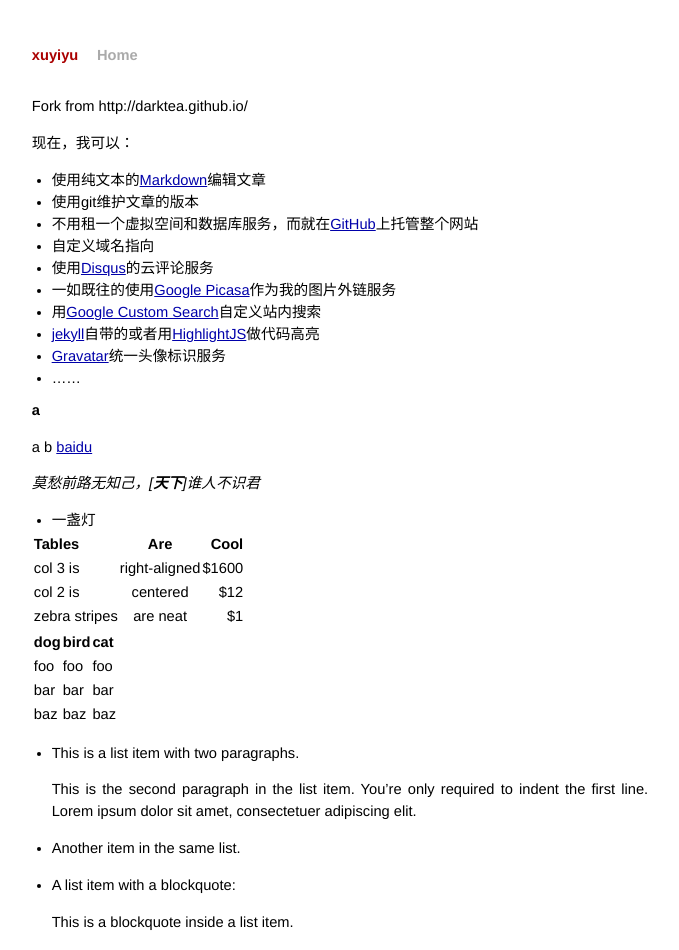
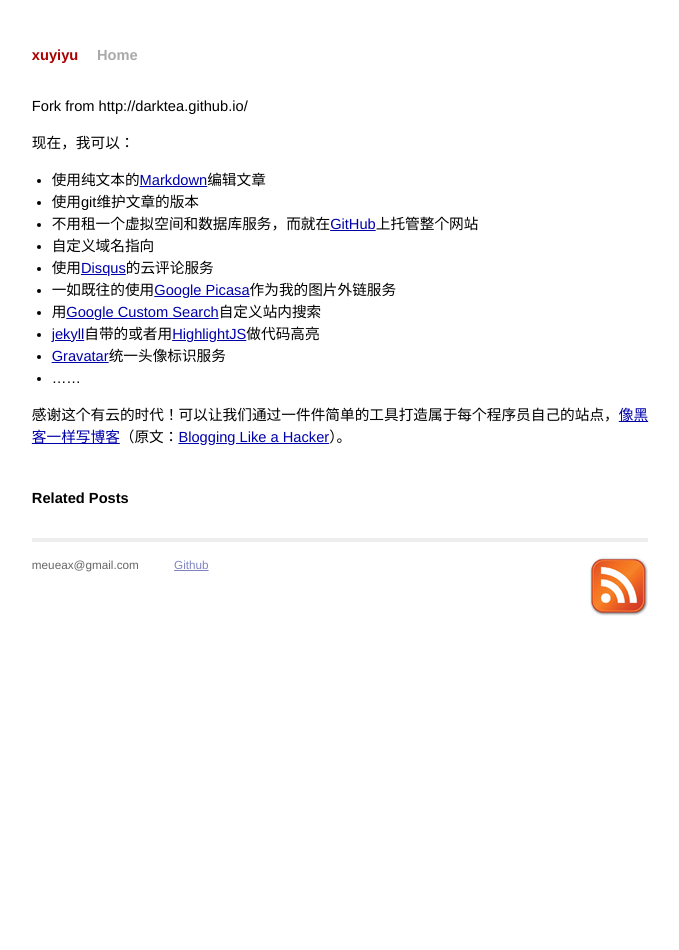
Before and after one commit to xuyiyu/xuyiyu.github.io, a Jekyll site: the page built from _posts/2016-04-10-hello-world.md, in a window 1280 px wide. Shown: the top 950 px of the page, without its empty margins (300-979 px from the left). Built offline with Jekyll 4.4.1, drawn with Linux system fonts in a browser that asks for light colours; Markdown is read by kramdown in place of the engine named in the settings; comment, search, counter and statistics services are not loaded; some of the changed text lies outside the part shown.

```diff
--- a/_posts/2016-04-10-hello-world.md
+++ b/_posts/2016-04-10-hello-world.md
@@ -20,66 +20,6 @@ Fork from http://darktea.github.io/
 * [Gravatar]统一头像标识服务
 * ……
 
-# a
->a
- b
-[baidu](http://www.baidu.com)
-
-*莫愁前路无知己，[**天下**]谁人不识君*
-
-* 一盏灯
-
-| Tables        | Are           | Cool  |
-| ------------- |:-------------:| -----:|
-| col 3 is      | right-aligned | $1600 |
-| col 2 is      | centered      |   $12 |
-| zebra stripes | are neat      |    $1 |
-
-dog | bird | cat
-----|------|----
-foo | foo  | foo
-bar | bar  | bar
-baz | baz  | baz
-
-*   This is a list item with two paragraphs.
-
-    This is the second paragraph in the list item. You're
-only required to indent the first line. Lorem ipsum dolor
-sit amet, consectetuer adipiscing elit.
-
-*   Another item in the same list.
-
-*   A list item with a blockquote:
-
-    > This is a blockquote
-    > inside a list item.
-
-Here is an example of AppleScript:
-
-    @RequestMapping(value = "/similarity/search", method = RequestMethod.POST)
-    @ResponseBody
-    public APIResult similaritySearch(@RequestBody PoiBaseModel searchParam) {
-        try {
-            return apiDataService.similaritySearch(searchParam);
-        }catch(ServiceException se){
-            LOG.error("invoke similaritySearch occur ServiceException ",se);
-            return APIUtils.getResponse(se);
-        }catch(Exception e){
-            LOG.error("invoke similaritySearch occur Exception",e);
-            return APIUtils.getResponse(e);
-        }
-    }
-
-
- <meueax@gmail.com>
-
-
-![][1]
-[1]: http://latex.codecogs.com/gif.latex?\prod%20\(n_{i}\)+1
-
-![](http://ww4.sinaimg.cn/bmiddle/aa397b7fjw1dzplsgpdw5j.jpg)
-
-
 
 感谢这个有云的时代！可以让我们通过一件件简单的工具打造属于每个程序员自己的站点，[像黑客一样写博客](http://kyle.xlau.org/posts/blogging-like-a-hacker.html)（原文：[Blogging Like a Hacker](http://tom.preston-werner.com/2008/11/17/blogging-like-a-hacker.html)）。
 
```
